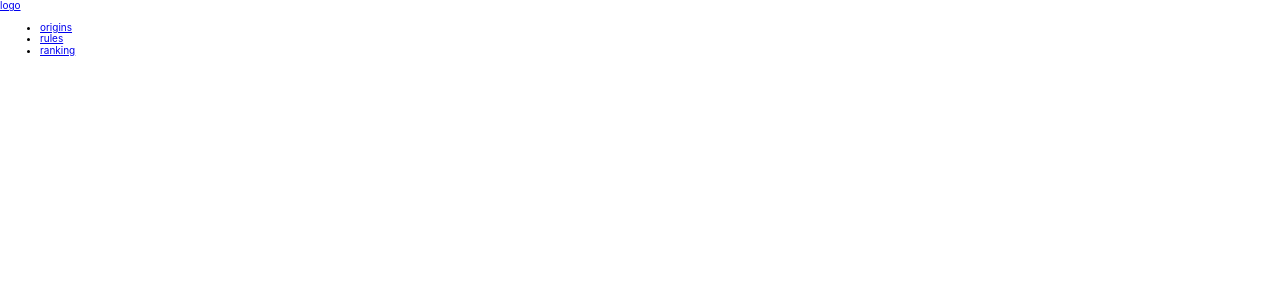
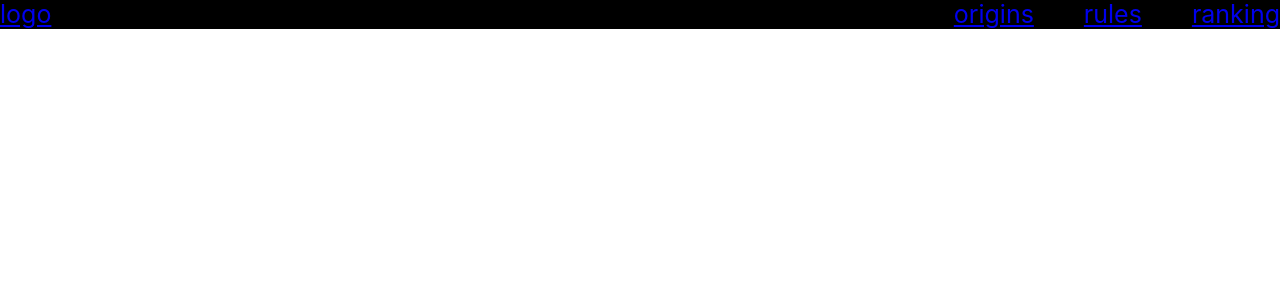
Before and after one commit to luiscarlin/eraserhead, a React (Vite) app: page / in a window 1280 px wide. Shown: the top 300 px of the page. Built offline with nearby package versions, Linux system fonts and the light colour scheme.

Commit message:
add color and navbar

```diff
--- a/src/components/Header/Header.js
+++ b/src/components/Header/Header.js
@@ -6,7 +6,7 @@ function Header() {
     <header className="header">
       <a href="/">logo</a>
       <nav>
-        <ul>
+        <ul className="navbar">
           <li>
             <a href="/">origins</a>
           </li>
--- a/src/components/Header/header.scss
+++ b/src/components/Header/header.scss
@@ -0,0 +1,19 @@
+.header {
+  background: black;
+  max-width: 140rem;
+  margin: 0 auto;
+  display: flex;
+  justify-content: space-between;
+  align-items: center;
+
+  .navbar {
+    display: flex;
+
+    li {
+      margin-right: 5rem;
+    }
+    li:last-child {
+      margin-right: 0;
+    }
+  }
+}
--- a/src/index.scss
+++ b/src/index.scss
@@ -22,7 +22,6 @@ body,
 }
 
 body {
-  transition: all 0.7s ease-in-out;
   background: white;
 
   *:focus {
@@ -41,14 +40,19 @@ body {
     font-weight: normal;
   }
 
-  input[type='text'] {
-    margin: 0;
-    font-size: 1.6rem;
-    font-weight: normal;
-    border: 0;
+  a {
+    cursor: pointer;
+    font-size: 2.5rem;
+    &:active,
+    &:hover,
+    &:focus {
+      outline: none;
+    }
   }
 
-  a {
-    cursor: pointer;
+  ul {
+    margin: 0;
+    padding: 0;
+    list-style-type: none;
   }
 }
```
